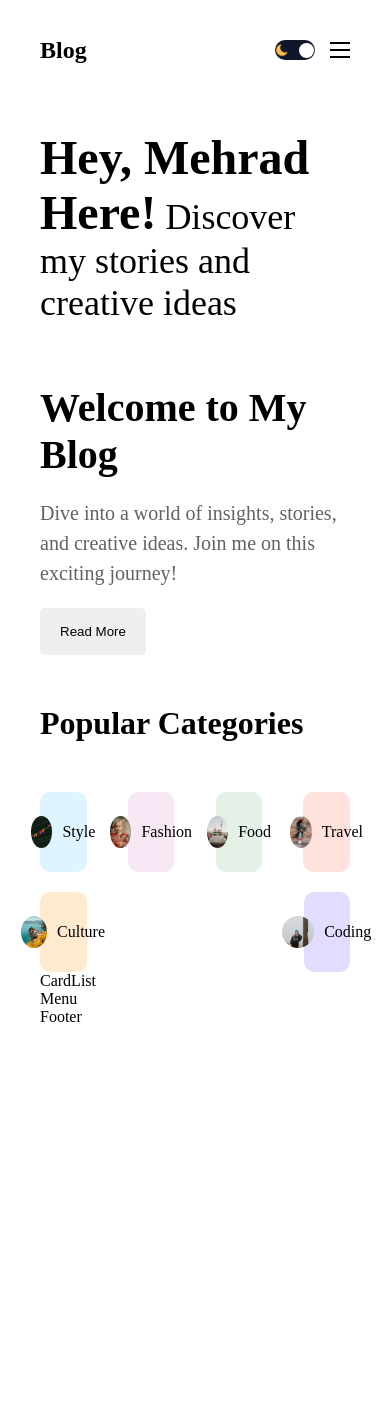
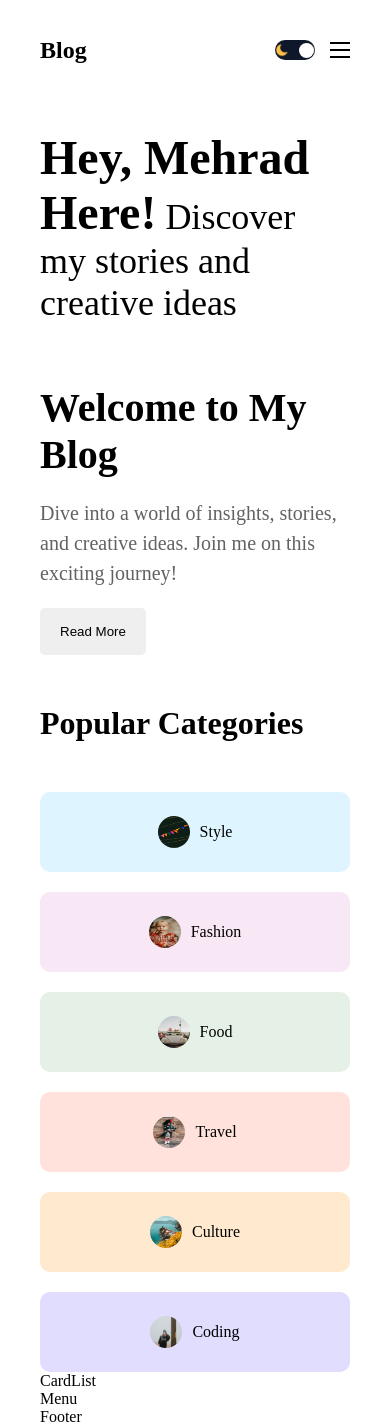
Before and after one commit to mehrad-amin/Blog-app, a Next.js app: page / in a window 390 px wide. Before the commit the page ends 1026 px from the top, so only its background shows below. Built offline with nearby package versions, Linux system fonts and the light colour scheme.

Commit message:
media query added in CategoryList.module.css

```diff
--- a/src/app/components/CategoryList/CategoryList.module.css
+++ b/src/app/components/CategoryList/CategoryList.module.css
@@ -49,3 +49,23 @@
 .image {
   border-radius: 50%;
 }
+@media screen and (max-width: 1280px) {
+  .category {
+    width: 20%;
+  }
+}
+@media screen and (max-width: 1024px) {
+  .category {
+    width: 25%;
+  }
+}
+@media screen and (max-width: 768px) {
+  .category {
+    width: 45%;
+  }
+}
+@media screen and (max-width: 640px) {
+  .category {
+    width: 100%;
+  }
+}
```
